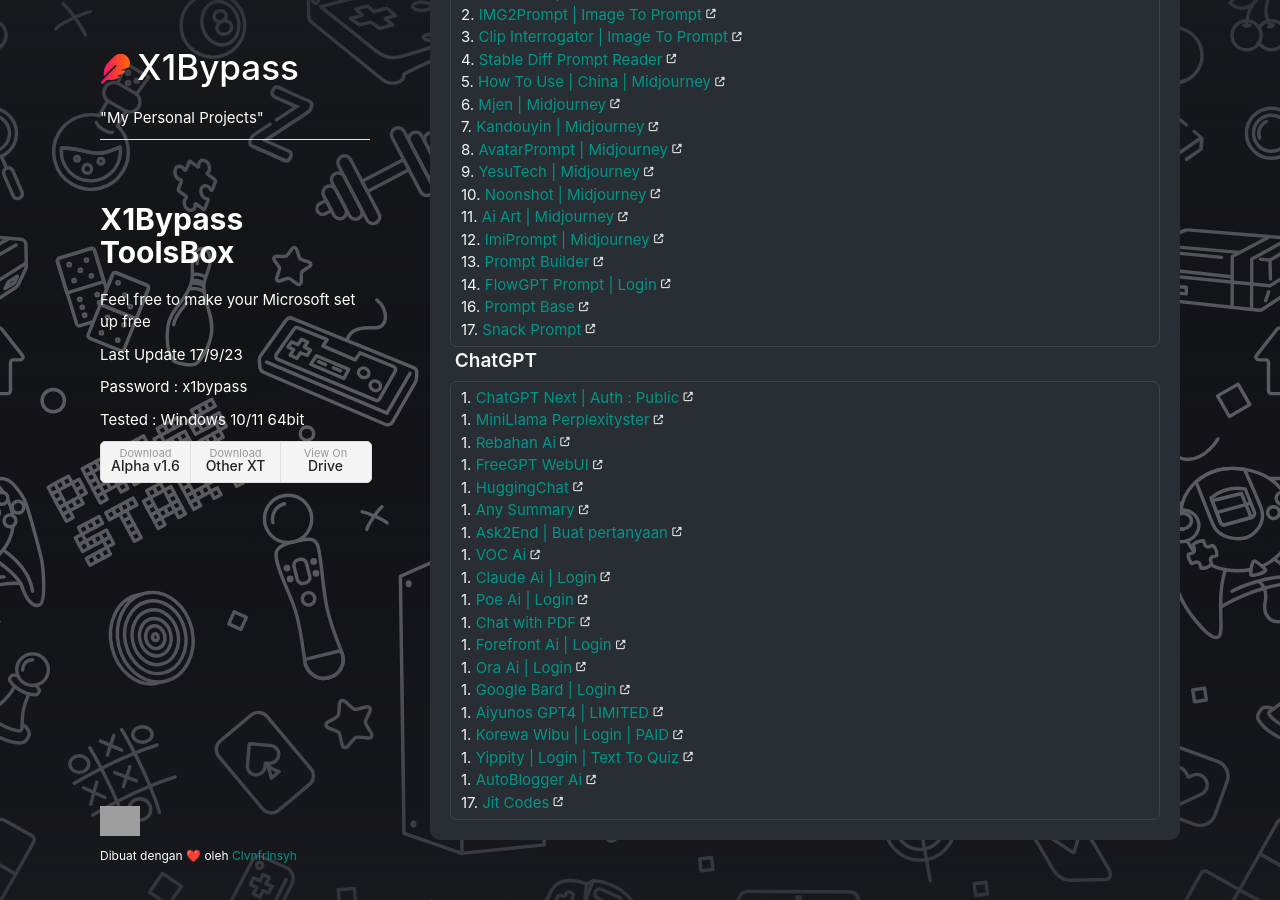
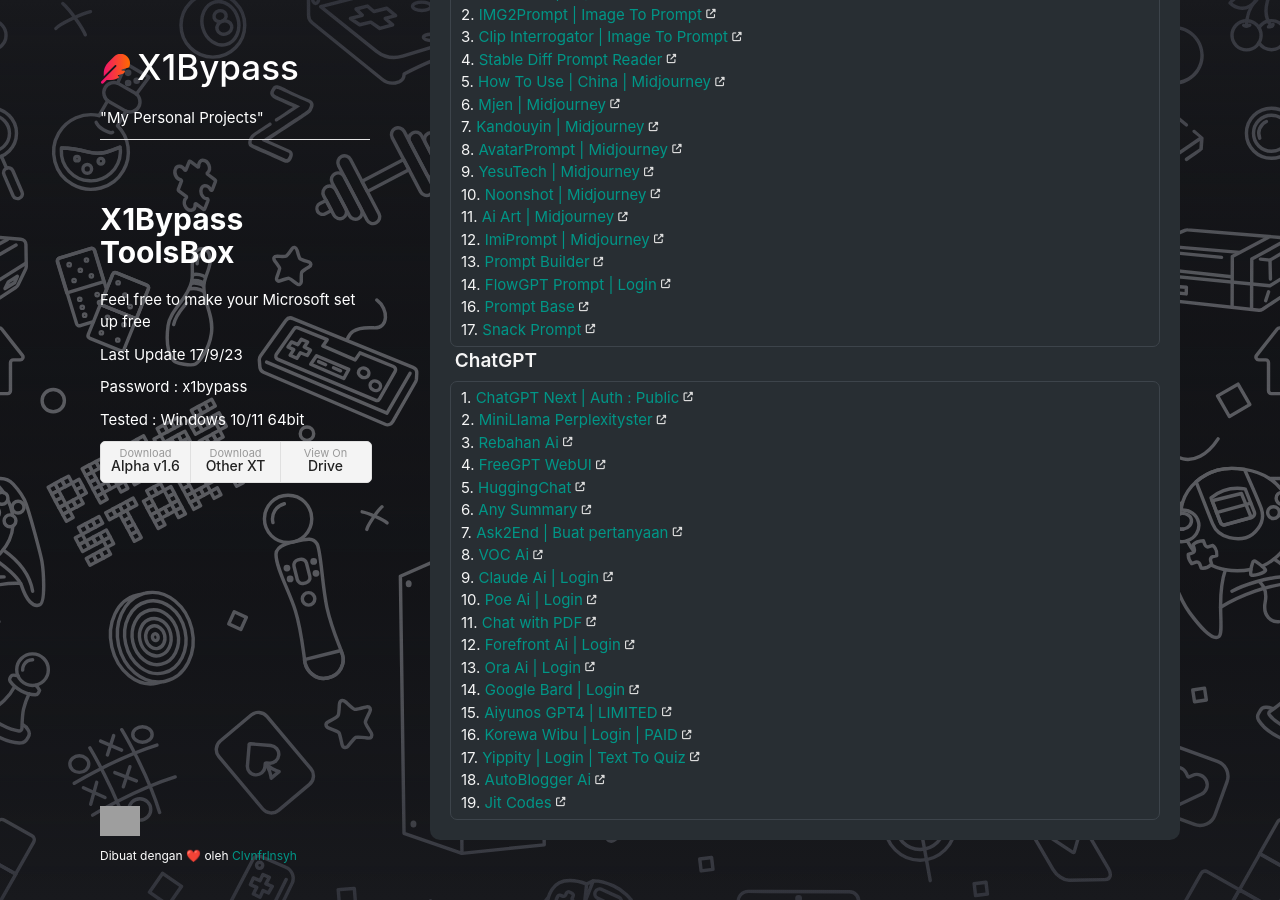
Before and after one commit to Unknown240/coba, a Jekyll site: the page built from index.html, in a window 1280 px wide and 900 px high, scrolled down 1835 px. Built offline with Jekyll 4.4.1, drawn with Linux system fonts in a browser that asks for light colours; grey boxes are pictures that could not be loaded.

Commit message:
Update index.html

```diff
--- a/index.html
+++ b/index.html
@@ -108,23 +108,23 @@
   <div class="menu-title"><i class="fa-solid fa-command"></i> ChatGPT</div>
   <div class="boxlink">
     1. <a href="{{ 'https://chatgpt.btz.pm/' | relative_url }}">ChatGPT Next | Auth : Public</a> <i class="fa-solid fa-up-right-from-square fa-2xs" style="color: #dcdcdc"></i><br>
-    1. <a href="{{ 'https://labs.perplexity.ai/' | relative_url }}">MiniLlama Perplexityster</a> <i class="fa-solid fa-up-right-from-square fa-2xs" style="color: #dcdcdc"></i><br>
-    1. <a href="{{ 'https://rebahanai.vercel.app/' | relative_url }}">Rebahan Ai</a> <i class="fa-solid fa-up-right-from-square fa-2xs" style="color: #dcdcdc"></i><br>
-    1. <a href="{{ 'https://freegpt-webui.ramonvc.repl.co/chat/' | relative_url }}">FreeGPT WebUI</a> <i class="fa-solid fa-up-right-from-square fa-2xs" style="color: #dcdcdc"></i><br>
-    1. <a href="{{ 'https://huggingface.co/chat/' | relative_url }}">HuggingChat</a> <i class="fa-solid fa-up-right-from-square fa-2xs" style="color: #dcdcdc"></i><br>
-    1. <a href="{{ 'https://www.anysummary.app/' | relative_url }}">Any Summary</a> <i class="fa-solid fa-up-right-from-square fa-2xs" style="color: #dcdcdc"></i><br>
-    1. <a href="{{ 'https://ask2end.com/ ' | relative_url }}">Ask2End | Buat pertanyaan</a> <i class="fa-solid fa-up-right-from-square fa-2xs" style="color: #dcdcdc"></i><br>
-    1. <a href="{{ 'https://www.voc.ai/copilot' | relative_url }}">VOC Ai</a> <i class="fa-solid fa-up-right-from-square fa-2xs" style="color: #dcdcdc"></i><br>
-    1. <a href="{{ 'https://claude.ai/' | relative_url }}">Claude Ai | Login</a> <i class="fa-solid fa-up-right-from-square fa-2xs" style="color: #dcdcdc"></i><br>
-    1. <a href="{{ 'https://poe.com/' | relative_url }}">Poe Ai | Login</a> <i class="fa-solid fa-up-right-from-square fa-2xs" style="color: #dcdcdc"></i><br>
-    1. <a href="{{ 'https://www.chatpdf.com/' | relative_url }}">Chat with PDF</a> <i class="fa-solid fa-up-right-from-square fa-2xs" style="color: #dcdcdc"></i><br>
-    1. <a href="{{ 'https://chat.forefront.ai/' | relative_url }}">Forefront Ai | Login</a> <i class="fa-solid fa-up-right-from-square fa-2xs" style="color: #dcdcdc"></i><br>
-    1. <a href="{{ 'https://ora.ai/openai/gpt4' | relative_url }}">Ora Ai | Login</a> <i class="fa-solid fa-up-right-from-square fa-2xs" style="color: #dcdcdc"></i><br>
-    1. <a href="{{ 'https://bard.google.com/' | relative_url }}">Google Bard | Login</a> <i class="fa-solid fa-up-right-from-square fa-2xs" style="color: #dcdcdc"></i><br>
-    1. <a href="{{ 'https://t6qwj4.aitianhu.com/' | relative_url }}">Aiyunos GPT4 | LIMITED</a> <i class="fa-solid fa-up-right-from-square fa-2xs" style="color: #dcdcdc"></i><br>
-    1. <a href="{{ 'https://korewa.ai/' | relative_url }}">Korewa Wibu | Login | PAID</a> <i class="fa-solid fa-up-right-from-square fa-2xs" style="color: #dcdcdc"></i><br>
-    1. <a href="{{ 'https://yippity.io/' | relative_url }}">Yippity | Login | Text To Quiz</a> <i class="fa-solid fa-up-right-from-square fa-2xs" style="color: #dcdcdc"></i><br>
-    1. <a href="{{ 'https://www.autoblogger.ai/' | relative_url }}">AutoBlogger Ai</a> <i class="fa-solid fa-up-right-from-square fa-2xs" style="color: #dcdcdc"></i><br>
-    17. <a href="{{ 'https://jit.codes/' | relative_url }}">Jit Codes</a> <i class="fa-solid fa-up-right-from-square fa-2xs" style="color: #dcdcdc"></i>
+    2. <a href="{{ 'https://labs.perplexity.ai/' | relative_url }}">MiniLlama Perplexityster</a> <i class="fa-solid fa-up-right-from-square fa-2xs" style="color: #dcdcdc"></i><br>
+    3. <a href="{{ 'https://rebahanai.vercel.app/' | relative_url }}">Rebahan Ai</a> <i class="fa-solid fa-up-right-from-square fa-2xs" style="color: #dcdcdc"></i><br>
+    4. <a href="{{ 'https://freegpt-webui.ramonvc.repl.co/chat/' | relative_url }}">FreeGPT WebUI</a> <i class="fa-solid fa-up-right-from-square fa-2xs" style="color: #dcdcdc"></i><br>
+    5. <a href="{{ 'https://huggingface.co/chat/' | relative_url }}">HuggingChat</a> <i class="fa-solid fa-up-right-from-square fa-2xs" style="color: #dcdcdc"></i><br>
+    6. <a href="{{ 'https://www.anysummary.app/' | relative_url }}">Any Summary</a> <i class="fa-solid fa-up-right-from-square fa-2xs" style="color: #dcdcdc"></i><br>
+    7. <a href="{{ 'https://ask2end.com/ ' | relative_url }}">Ask2End | Buat pertanyaan</a> <i class="fa-solid fa-up-right-from-square fa-2xs" style="color: #dcdcdc"></i><br>
+    8. <a href="{{ 'https://www.voc.ai/copilot' | relative_url }}">VOC Ai</a> <i class="fa-solid fa-up-right-from-square fa-2xs" style="color: #dcdcdc"></i><br>
+    9. <a href="{{ 'https://claude.ai/' | relative_url }}">Claude Ai | Login</a> <i class="fa-solid fa-up-right-from-square fa-2xs" style="color: #dcdcdc"></i><br>
+    10. <a href="{{ 'https://poe.com/' | relative_url }}">Poe Ai | Login</a> <i class="fa-solid fa-up-right-from-square fa-2xs" style="color: #dcdcdc"></i><br>
+    11. <a href="{{ 'https://www.chatpdf.com/' | relative_url }}">Chat with PDF</a> <i class="fa-solid fa-up-right-from-square fa-2xs" style="color: #dcdcdc"></i><br>
+    12. <a href="{{ 'https://chat.forefront.ai/' | relative_url }}">Forefront Ai | Login</a> <i class="fa-solid fa-up-right-from-square fa-2xs" style="color: #dcdcdc"></i><br>
+    13. <a href="{{ 'https://ora.ai/openai/gpt4' | relative_url }}">Ora Ai | Login</a> <i class="fa-solid fa-up-right-from-square fa-2xs" style="color: #dcdcdc"></i><br>
+    14. <a href="{{ 'https://bard.google.com/' | relative_url }}">Google Bard | Login</a> <i class="fa-solid fa-up-right-from-square fa-2xs" style="color: #dcdcdc"></i><br>
+    15. <a href="{{ 'https://t6qwj4.aitianhu.com/' | relative_url }}">Aiyunos GPT4 | LIMITED</a> <i class="fa-solid fa-up-right-from-square fa-2xs" style="color: #dcdcdc"></i><br>
+    16. <a href="{{ 'https://korewa.ai/' | relative_url }}">Korewa Wibu | Login | PAID</a> <i class="fa-solid fa-up-right-from-square fa-2xs" style="color: #dcdcdc"></i><br>
+    17. <a href="{{ 'https://yippity.io/' | relative_url }}">Yippity | Login | Text To Quiz</a> <i class="fa-solid fa-up-right-from-square fa-2xs" style="color: #dcdcdc"></i><br>
+    18. <a href="{{ 'https://www.autoblogger.ai/' | relative_url }}">AutoBlogger Ai</a> <i class="fa-solid fa-up-right-from-square fa-2xs" style="color: #dcdcdc"></i><br>
+    19. <a href="{{ 'https://jit.codes/' | relative_url }}">Jit Codes</a> <i class="fa-solid fa-up-right-from-square fa-2xs" style="color: #dcdcdc"></i>
   </div>
 </div>
```
